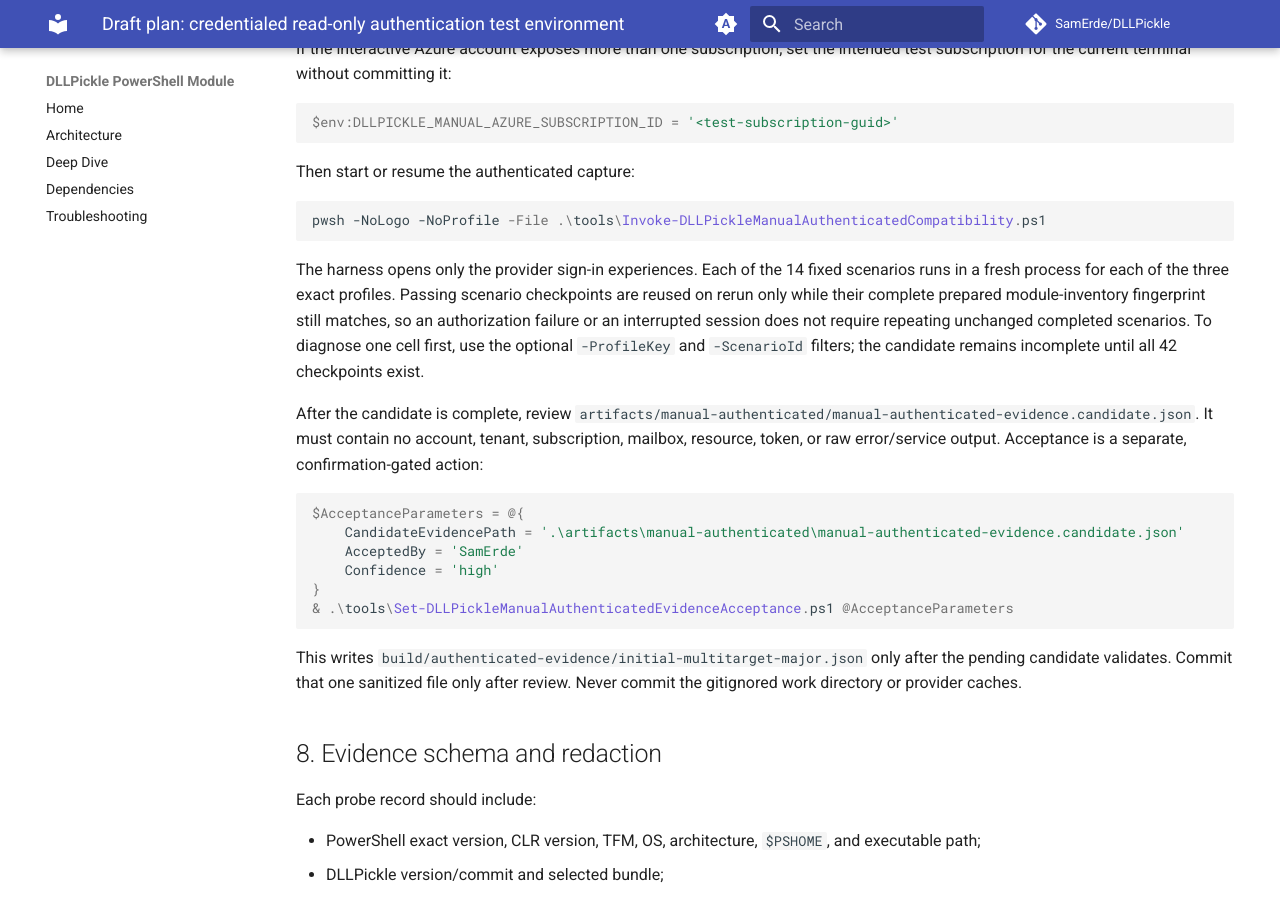
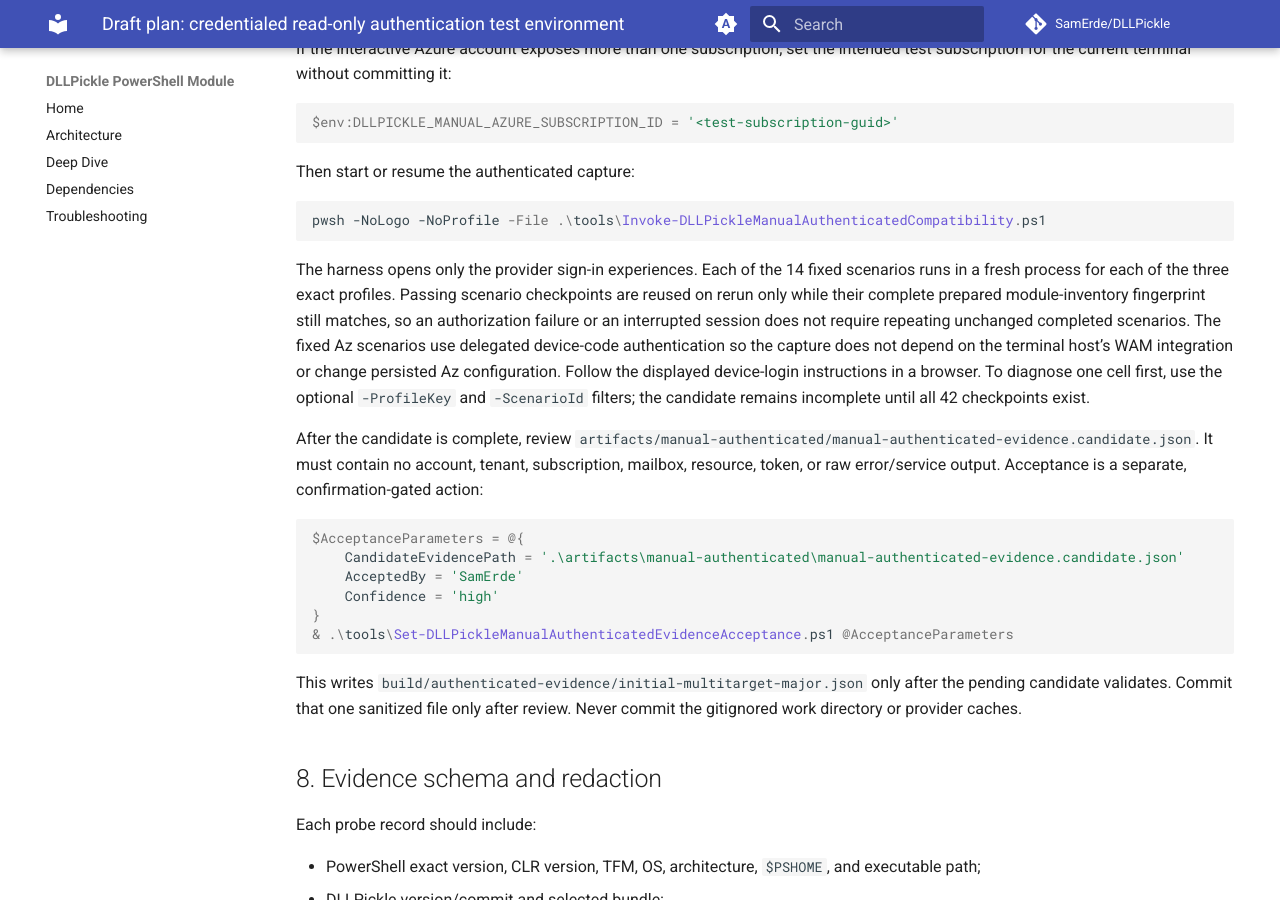
Before and after one commit to SamErde/DLLPickle, an MkDocs documentation site: the page built from docs/plans/2026-08-09-credentialed-authentication-test-environment.md, in a window 1280 px wide and 900 px high, scrolled down 7307 px. Built offline with MkDocs 1.6.1 and Material for MkDocs 9.7.7, drawn with Linux system fonts in a browser that asks for light colours; comment, search, counter and statistics services are not loaded.

Commit message:
fix: use device code for manual Az evidence

```diff
--- a/docs/plans/2026-08-09-credentialed-authentication-test-environment.md
+++ b/docs/plans/2026-08-09-credentialed-authentication-test-environment.md
@@ -257,6 +257,9 @@ scenarios runs in a fresh process for each of the three exact profiles. Passing
 scenario checkpoints are reused on rerun only while their complete prepared
 module-inventory fingerprint still matches, so an authorization failure or an
 interrupted session does not require repeating unchanged completed scenarios.
+The fixed Az scenarios use delegated device-code authentication so the capture
+does not depend on the terminal host's WAM integration or change persisted Az
+configuration. Follow the displayed device-login instructions in a browser.
 To diagnose one cell first, use the optional `-ProfileKey` and `-ScenarioId`
 filters; the candidate remains incomplete until all 42 checkpoints exist.
 
```
Also changed, not shown: 2 other files.
